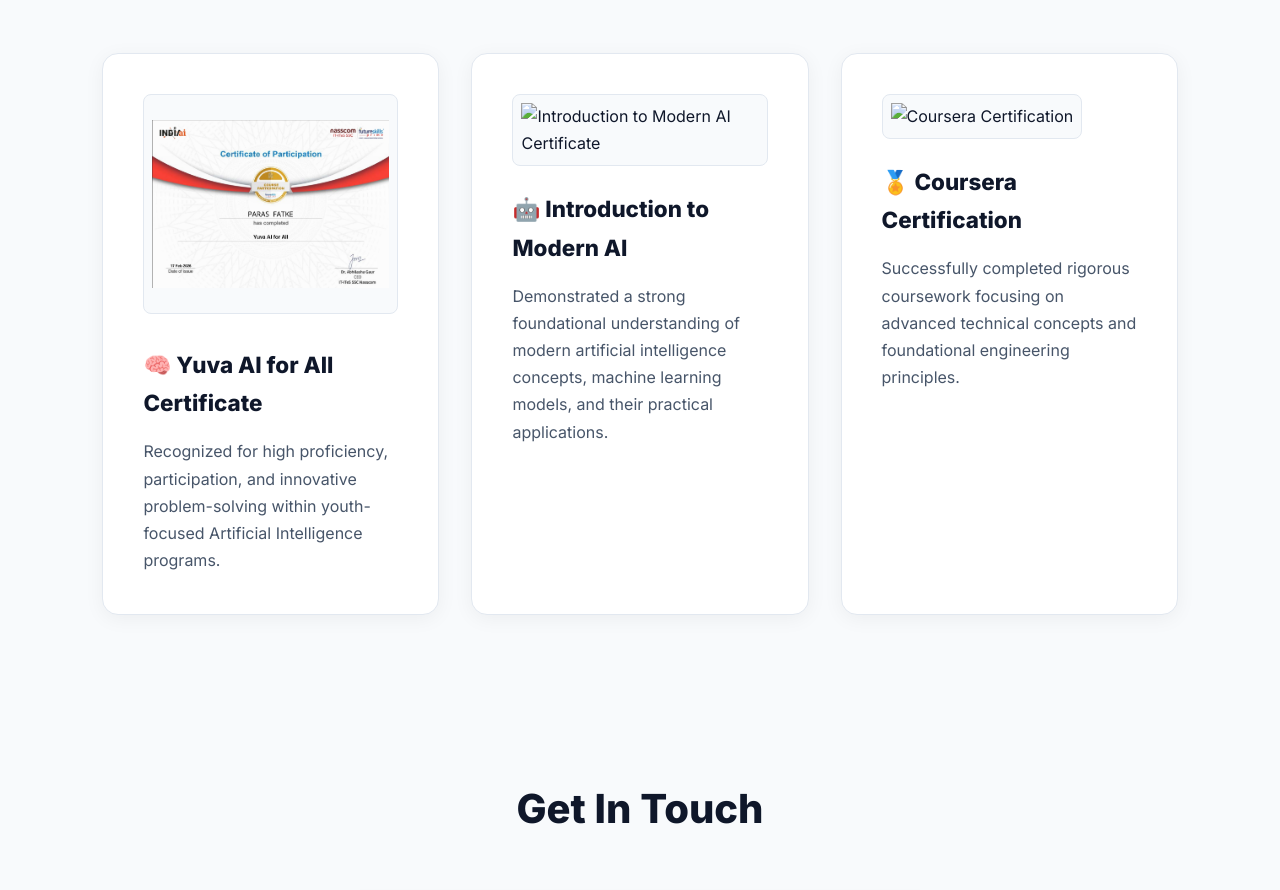
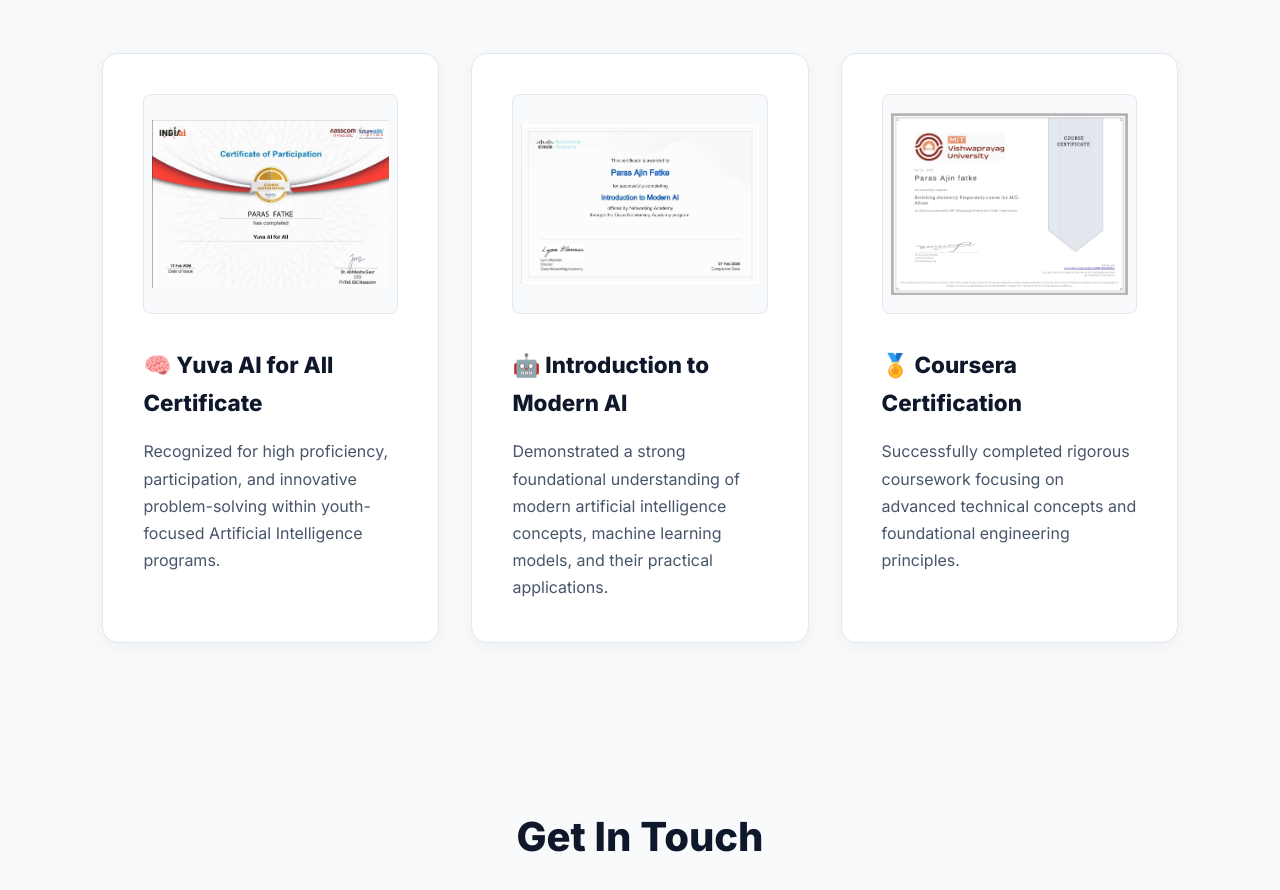
Before and after one commit to parasfatke/parasfatke1.github.io, a plain HTML site: page index.html in a window 1280 px wide. Shown: the part 2088-2978 px from the top of the page. Drawn offline with Linux system fonts and the light colour scheme.

Commit message:
Update index.html

```diff
--- a/index.html
+++ b/index.html
@@ -192,13 +192,13 @@
             </div>
 
             <div class="card">
-                <img src="assets/images/modern-ai-cert.jpg" alt="Introduction to Modern AI Certificate" class="cert-img">
+                <img src="paras-portfolio/assets/images/modern-ai-cert.jpg" alt="Introduction to Modern AI Certificate" class="cert-img">
                 <h3>🤖 Introduction to Modern AI</h3>
                 <p>Demonstrated a strong foundational understanding of modern artificial intelligence concepts, machine learning models, and their practical applications.</p>
             </div>
 
             <div class="card">
-                <img src="assets/images/coursera-cert.jpg" alt="Coursera Certification" class="cert-img">
+                <img src="paras-portfolio/assets/images/coursera-cert.jpg" alt="Coursera Certification" class="cert-img">
                 <h3>🏅 Coursera Certification</h3>
                 <p>Successfully completed rigorous coursework focusing on advanced technical concepts and foundational engineering principles.</p>
             </div>
```
